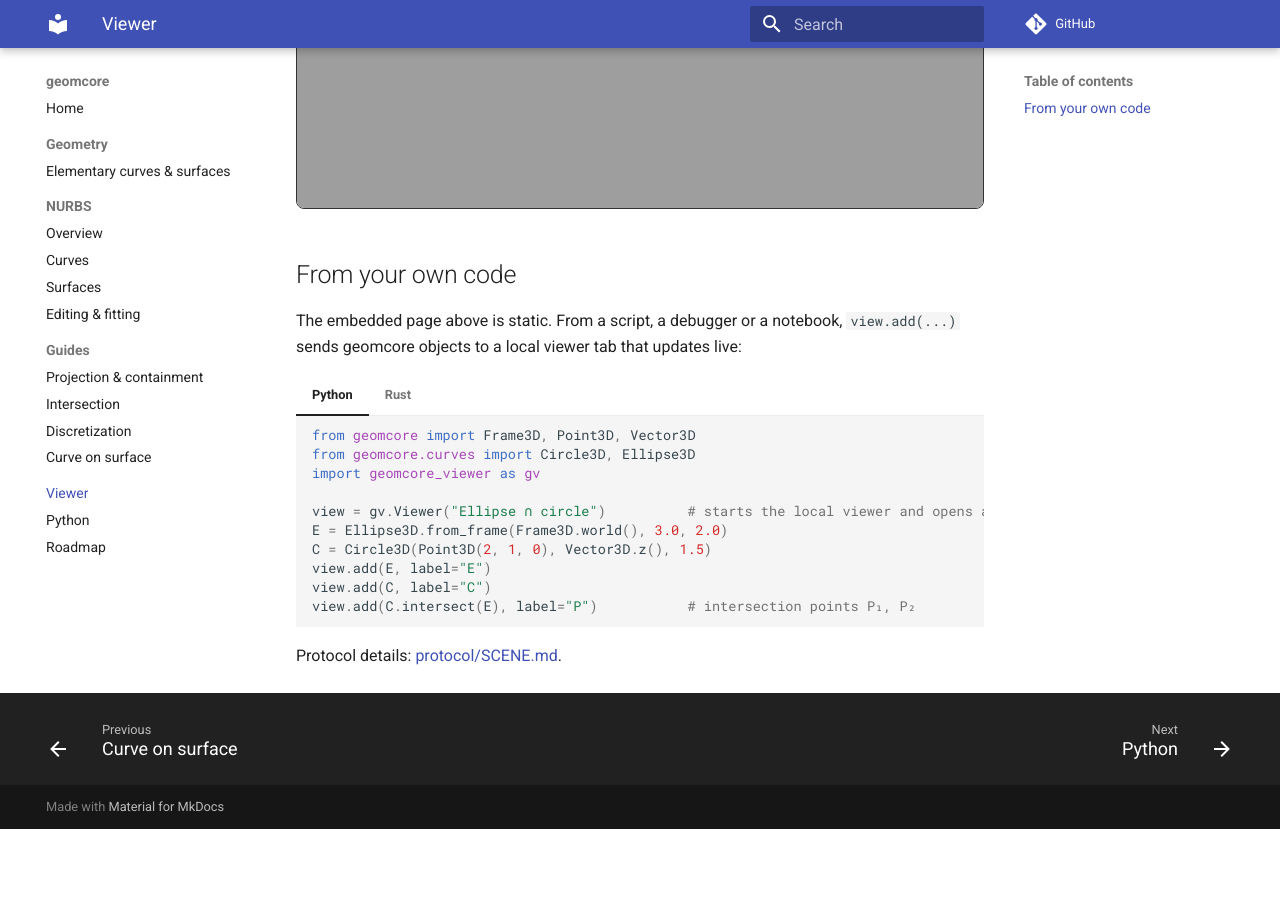
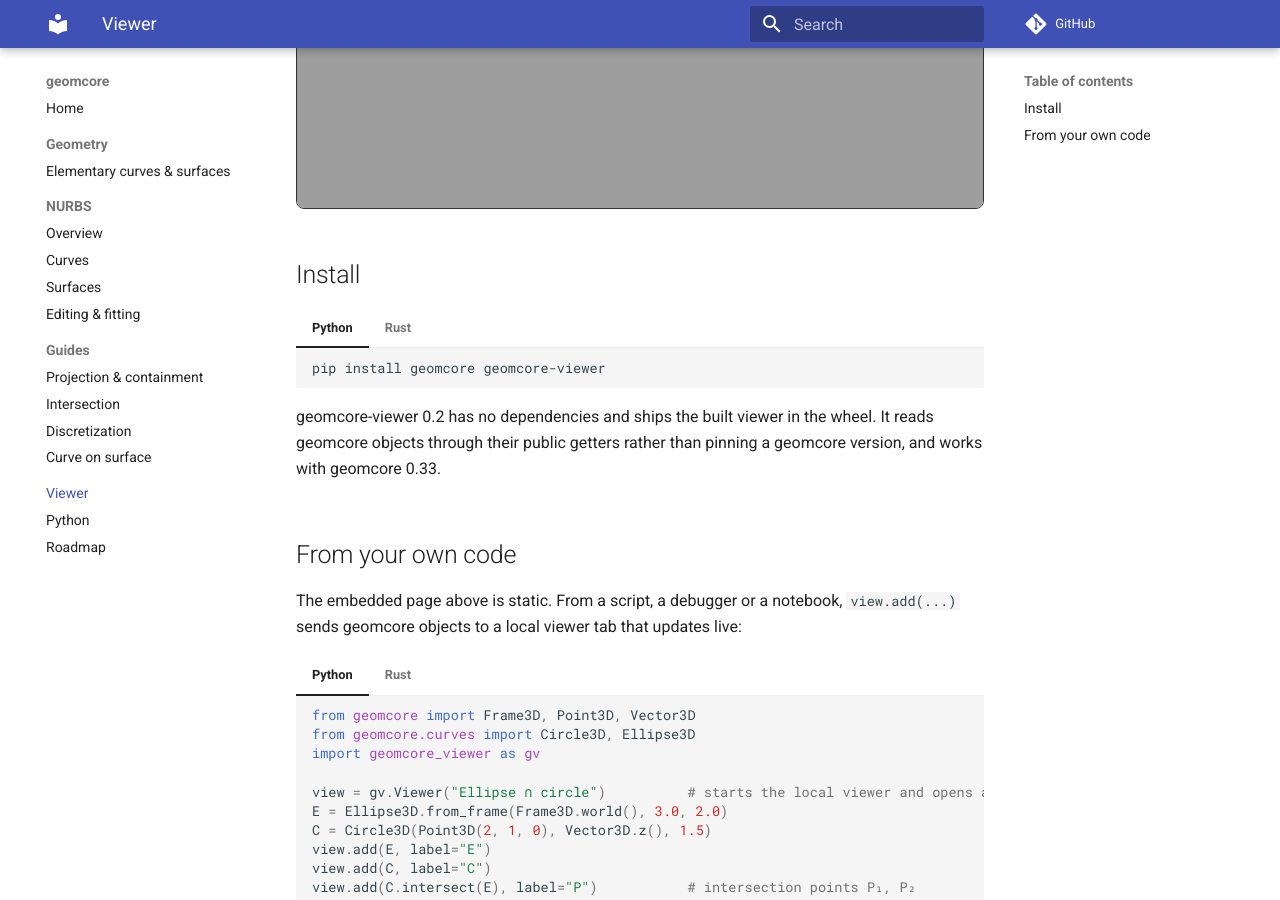
Before and after one commit to GabrielJMS/geomcore, an MkDocs documentation site: the page built from docs/viewer.md, in a window 1280 px wide and 900 px high, scrolled down 703 px. Built offline with MkDocs 1.6.1 and Material for MkDocs 9.7.7, drawn with Linux system fonts in a browser that asks for light colours; comment, search, counter and statistics services are not loaded; before the commit the page ends 1532 px from its top, so only the background shows below that.

Commit message:
Docs: install the released geomcore-viewer 0.2, with its geomcore compatibility
Python works with geomcore 0.33; the Rust geomcore feature is built against geomcore 0.32, so Rust viewer code stays on 0.32 until a viewer release supports 0.33. The scene generator now runs on the released packages. Fixes the missing tolerance in the Rust parametrize_on example.

Co-authored-by: Cursor <cursoragent@cursor.com>

````diff
--- a/docs/assets/scenes/gen_scenes.py
+++ b/docs/assets/scenes/gen_scenes.py
@@ -3,8 +3,10 @@
 Uses the real kernel + the real viewer client, so every scene is computed,
 not drawn: exact intersections, marching loops, projection feet.
 
-Run:  python3.11 docs/assets/scenes/gen_scenes.py
-Needs geomcore + geomcore_viewer importable (this repo's geomcore-py build).
+Run:  python3 docs/assets/scenes/gen_scenes.py
+Needs the released packages: pip install "geomcore>=0.33" "geomcore-viewer>=0.2"
+(the viewer only writes the JSON here; no server is started). A scene that
+shows an unreleased API needs this repo's geomcore-py build instead.
 """
 
 from __future__ import annotations
--- a/docs/viewer.md
+++ b/docs/viewer.md
@@ -5,6 +5,34 @@ below — Babylon.js 3D pane plus a PixiJS 2D pane for parameter-space curves.
 The demo scene shows an ellipse, a circle, a hyperbola and a line, with the points where they meet.
 
 <iframe src="https://geomcore.github.io/geomcore-viewer/" width="100%" height="640" style="border: 1px solid #333; border-radius: 8px;" allow="fullscreen" title="geomcore-viewer live demo"></iframe>
+
+## Install
+
+=== "Python"
+
+    ```sh
+    pip install geomcore geomcore-viewer
+    ```
+
+    geomcore-viewer 0.2 has no dependencies and ships the built viewer
+    in the wheel. It reads geomcore objects through their public
+    getters rather than pinning a geomcore version, and works with
+    geomcore 0.33.
+
+=== "Rust"
+
+    ```toml
+    [dependencies]
+    geomcore = "0.32"
+    geomcore-viewer = { version = "0.2", features = ["geomcore"] }
+    ```
+
+    The `geomcore` feature of geomcore-viewer 0.2 is built against
+    geomcore 0.32. Paired with geomcore 0.33, Cargo pulls in both
+    versions and the viewer does not accept the newer types, so keep
+    geomcore at 0.32 in code that uses the viewer until a viewer
+    release supports 0.33. The Rust client never starts the server:
+    run `geomcore-viewer serve` from the Python package once.
 
 ## From your own code
 
````
Also changed, not shown: other parts of docs/viewer.md (+2 -2 lines).
